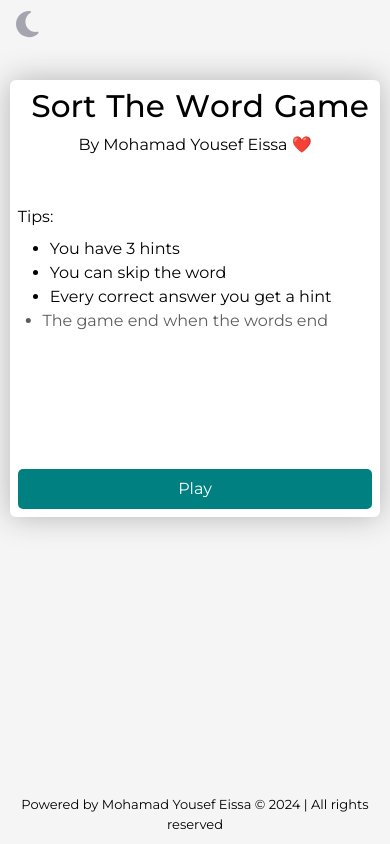
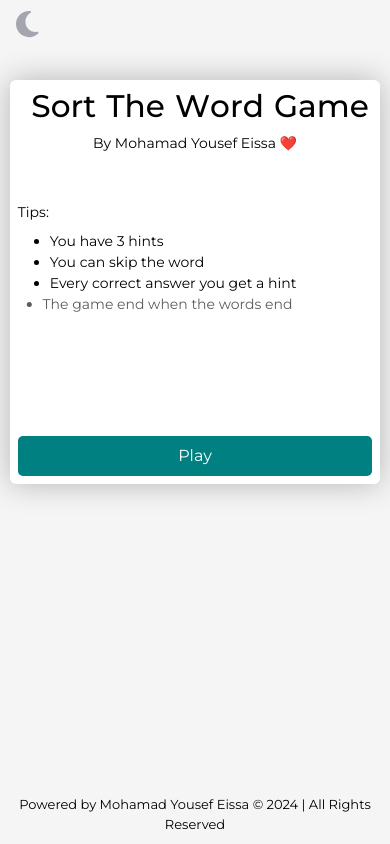
Before and after one commit to MohamadYousefEissa/Sort-The-Word, a Vue app: page / in a window 390 px wide. Built offline with nearby package versions, Linux system fonts and the light colour scheme.

Commit message:
fix fontsize in mobile

```diff
--- a/src/App.vue
+++ b/src/App.vue
@@ -1,14 +1,6 @@
 <template>
   <transition name="start" mode="out-in">
-    <Component
-      :is="$store.getters.activePage"
-      :startTitle="'Sort The Word Game'"
-      :headerTitle="'Sort The Word'"
-      :inputPlaceHolder="'Enter The Word Here Please'"
-      :submitBtn="'Submit'"
-      :skipBtn="'Skip'"
-      v-if="isLoad"
-    />
+    <Component :is="$store.getters.activePage" v-if="isLoad" />
   </transition>
   <teleport to="body">
     <ThemeButton />
--- a/src/components/CopyRight.vue
+++ b/src/components/CopyRight.vue
@@ -1,5 +1,5 @@
 <template>
-  <p>Powered by Mohamad Yousef Eissa &copy; {{ new Date().getFullYear() }} | All rights reserved</p>
+  <p>Powered by Mohamad Yousef Eissa &copy; {{ new Date().getFullYear() }} | All Rights Reserved</p>
 </template>
 <style scoped>
 p {
--- a/src/components/GameView.vue
+++ b/src/components/GameView.vue
@@ -4,8 +4,8 @@
     <QuizView />
     <VInput :label="inputPlaceHolder" />
     <div class="d-flex flex-column flex-sm-row gap-2">
-      <v-button @click-event="submit">{{ submitBtn }}</v-button>
-      <v-button @click-event="nextWord">{{ skipBtn }}</v-button>
+      <v-button @click-event="submit">Submit</v-button>
+      <v-button @click-event="nextWord">Skip</v-button>
     </div>
     <teleport to="body">
       <GameOverMenu />
@@ -20,7 +20,7 @@ import VInput from './UI/VInput.vue'
 import GameOverMenu from './GameOverMenu.vue'
 import { mapActions } from 'vuex'
 export default {
-  props: ['headerTitle', 'inputPlaceHolder', 'submitBtn', 'skipBtn'],
+  props: ['headerTitle', 'inputPlaceHolder'],
   components: { TheHeader, QuizView, VInput, GameOverMenu },
   methods: {
     ...mapActions(['nextWord', 'submit'])
--- a/src/components/QuizView.vue
+++ b/src/components/QuizView.vue
@@ -53,6 +53,7 @@ export default {
   background-color: var(--sec-bg);
   cursor: pointer;
   transition: opacity 0.2s;
+  user-select: none;
 }
 
 .selected {
@@ -60,7 +61,7 @@ export default {
 }
 
 li span {
-  font-size: 12px;
+  font-size: 10px;
   position: absolute;
   left: 5px;
   bottom: 0;
@@ -71,7 +72,7 @@ li span {
     height: 40px;
   }
   li span {
-    font-size: 8px;
+    font-size: 9px;
     position: absolute;
     left: 5px;
     bottom: 0;
--- a/src/components/StartMenu.vue
+++ b/src/components/StartMenu.vue
@@ -1,6 +1,6 @@
 <template>
   <v-box>
-    <h1 class="mt-1" id="start-title" ref="startTitle">{{ startTitle }}</h1>
+    <h1 class="mt-1" id="start-title" ref="startTitle">Sort The Word Game</h1>
     <p id="author">By Mohamad Yousef Eissa ❤️</p>
     <div class="text-start mt-5">
       <p class="mb-2" id="tips-label">Tips:</p>
@@ -23,12 +23,6 @@
 import { gsap } from 'gsap'
 
 export default {
-  props: {
-    startTitle: {
-      type: String,
-      default: 'Sort The Word'
-    }
-  },
   mounted() {
     //for text animation :
     const textTL = gsap.timeline()
@@ -44,7 +38,8 @@ export default {
     })
     startTitle.innerHTML = text
 
-    textTL.from('#start-title span', {
+    textTL
+      .from('#start-title span', {
         opacity: 0,
         delay: 0.2,
         duration: 1,
@@ -52,13 +47,13 @@ export default {
         stagger: 0.1,
         ease: 'elastic.out(1,0.4)'
       })
-    textTL.from('#author', {
+      .from('#author', {
         opacity: 0
       })
-    textTL.from('#tips-label', {
+      .from('#tips-label', {
         opacity: 0
       })
-    textTL.from('li', {
+      .from('li', {
         x: -20,
         opacity: 0,
         stagger: 0.4
@@ -71,7 +66,14 @@ export default {
 #start-title span {
   display: inline-block;
 }
+</style>
+
+<style scoped>
 #start-title {
   font-size: clamp(20px, 8vw, 40px);
 }
+p,
+li {
+  font-size: clamp(14px, 2vw, 16px);
+}
 </style>
--- a/src/components/TheHeader.vue
+++ b/src/components/TheHeader.vue
@@ -11,7 +11,7 @@
         </div>
       </div>
     </div>
-    <div class="col">{{ title }}</div>
+    <div class="col">Sort The Word</div>
     <div class="col text-end">
       <button @click="$store.dispatch('hint')" title="Hint" id="lamb">
         <v-lamb v-if="isRemainHint"></v-lamb>
@@ -27,7 +27,6 @@ import VLambOff from './icons/VLambOff.vue'
 import VReset from './icons/VReset.vue'
 import { mapGetters } from 'vuex'
 export default {
-  props: ['title'],
   components: { VLamb, VLambOff, VReset },
   computed: {
     ...mapGetters(['score', 'hints', 'isUserSelected']),
--- a/src/components/UI/VInput.vue
+++ b/src/components/UI/VInput.vue
@@ -10,19 +10,13 @@
         name="word-input"
         id="word-input"
       />
-      <label for="word-input"> {{ label }}</label>
+      <label for="word-input">Enter The Word Here Please</label>
     </div>
   </form>
 </template>
 
 <script>
 export default {
-  props: {
-    label: {
-      type: String,
-      default: 'Enter The Word Here'
-    }
-  },
   methods: {
     submit() {
       this.$store.dispatch('submit')
@@ -61,4 +55,14 @@ input:valid ~ label {
   top: -13px;
   left: 20px;
 }
+@media screen and (max-width: 320px) {
+  label {
+    font-size: 13px;
+    top: 9px;
+  }
+  input:focus ~ label,
+  input:valid ~ label {
+    top: -10px;
+  }
+}
 </style>
--- a/src/store/coreAppModule/actions.js
+++ b/src/store/coreAppModule/actions.js
@@ -65,7 +65,7 @@ export default {
         context.state.wrongAnswers = 0
         lamp.classList.add('shake')
         context.commit('show', 'hintReminder')
-        context.dispatch('timeOut', { delay: 3000 })
+        context.dispatch('timeOut', { delay: 4000 })
         return
       }
     }
```
Lines whose indentation alone changed are shown as unchanged.
